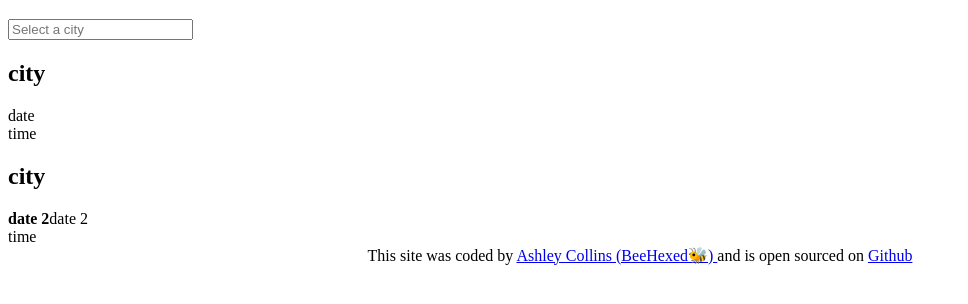
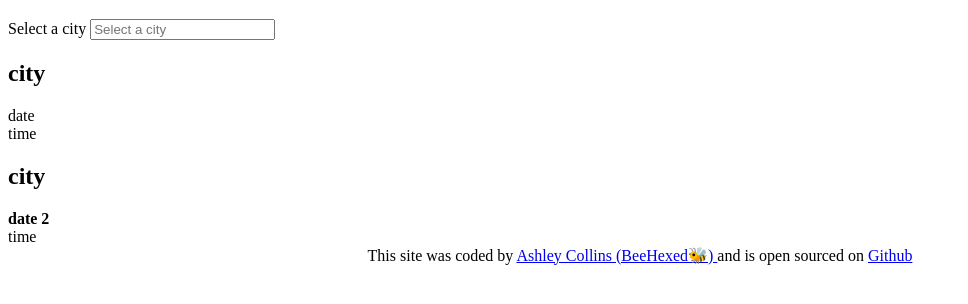
Before and after one commit to BeeHexed/World.clock, a plain HTML site: page index.html in a window 1280 px wide. Shown: the part 62-366 px from the top of the page, without its empty margins (0-968 px from the left). Drawn offline with Linux system fonts and the light colour scheme.

Commit message:
added html input

```diff
--- a/index.html
+++ b/index.html
@@ -9,13 +9,21 @@
   <body>
     <h1>World Clock 🕰️</h1>
     <form>
-      <input type="text" placeholder="Select a city" required />
+      <label for="city-selection">Select a city</label>
+      <input
+        type="text"
+        placeholder="Select a city"
+        minlength="3"
+        required
+        id="city-selection"
+      />
     </form>
+
     <h2>city</h2>
     <div>date</div>
     <div>time</div>
     <h2>city</h2>
-    <div><strong>date 2</strong>date 2</div>
+    <div><strong>date 2</strong></div>
     <div>time</div>
     <footer>
       This site was coded by
```
